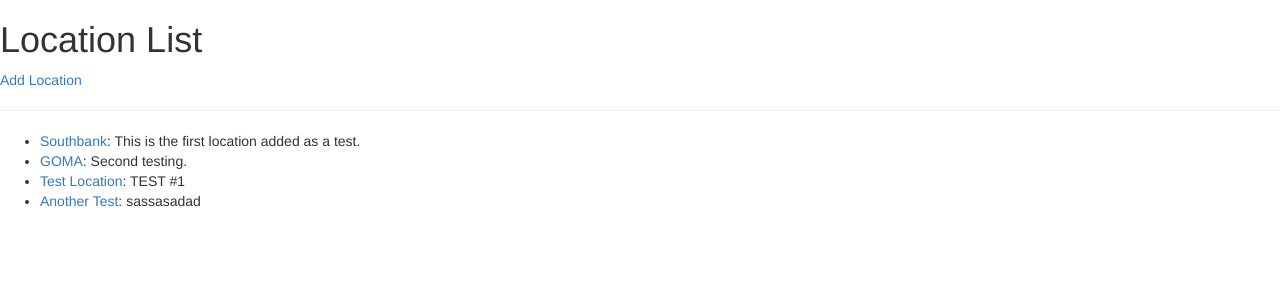
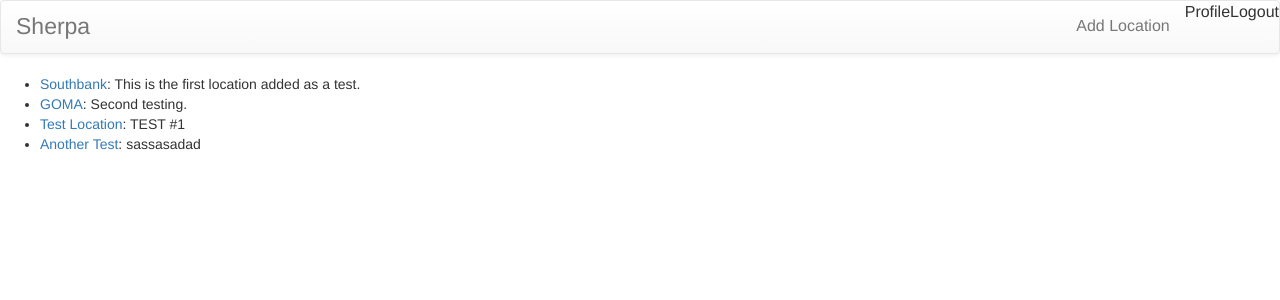
Before and after one commit to Evatuyi/you-, a Django app: page /locations/ in a window 1280 px wide. Shown: the top 300 px of the page. Run offline with Django 3.2, Linux system fonts and the light colour scheme; data comes from the database, SQL or seed files in the repository; some libraries are stand-ins or nearby versions.

Commit message:
Last min finishes

```diff
--- a/locations/static/css/style.css
+++ b/locations/static/css/style.css
@@ -0,0 +1,20 @@
+
+/* navbar styling */
+
+.navbar-brand {
+  font-size: 23px;
+}
+
+.navbar-default {
+  background-color: #fff;
+  height: 54px;
+}
+
+/*.navbar-container {
+  width: 70%;
+  margin: 0 auto;
+}*/
+
+.navbar-nav > li {
+  font-size: 16px;
+}
--- a/locations/templates/partials/header.html
+++ b/locations/templates/partials/header.html
@@ -1,13 +1,37 @@
+{% load static %}
 <!DOCTYPE html>
 <html>
   <head>
     <title>Locations</title>
     <link rel="stylesheet" href="//maxcdn.bootstrapcdn.com/bootstrap/3.2.0/css/bootstrap.min.css">
     <link rel="stylesheet" href="//maxcdn.bootstrapcdn.com/bootstrap/3.2.0/css/bootstrap-theme.min.css">
+    <link rel="stylesheet" type="text/css" href="{% static 'css/style.css' %}">
+
   </head>
   <body>
     <header>
-      <h1>Location List</h1>
-      <a href="/locations/add">Add Location</a>
-      <hr>
+
     </header>
+
+    <nav class="navbar navbar-default">
+      <div class="navbar-container">
+        <div class="navbar-header">
+          <button type="button" class="navbar-toggle collapsed" data-toggle="collapse" data-target="#bs-navbar-collapse-1" aria-expanded="false">
+            <span class="sr-only">Toggle navigation</span>
+            <span class="icon-bar"></span>
+            <span class="icon-bar"></span>
+          </button>
+          <div class="navbar-brand">
+            <p>Sherpa</p>
+          </div>
+        </div>
+        <div class="collapse navbar-collapse" id="bs-navbar-collapse-1">
+          <ul class="nav navbar-nav navbar-right">
+            <li><a href="/locations/add">Add Location</a></li>
+            <li>Profile</li>
+            <li>Logout</li>
+            {# <! -- IF USER NOT SIGNED IN  Login & Register Link--> #}
+          </ul>
+        </div>
+      </div>
+    </nav>
```
